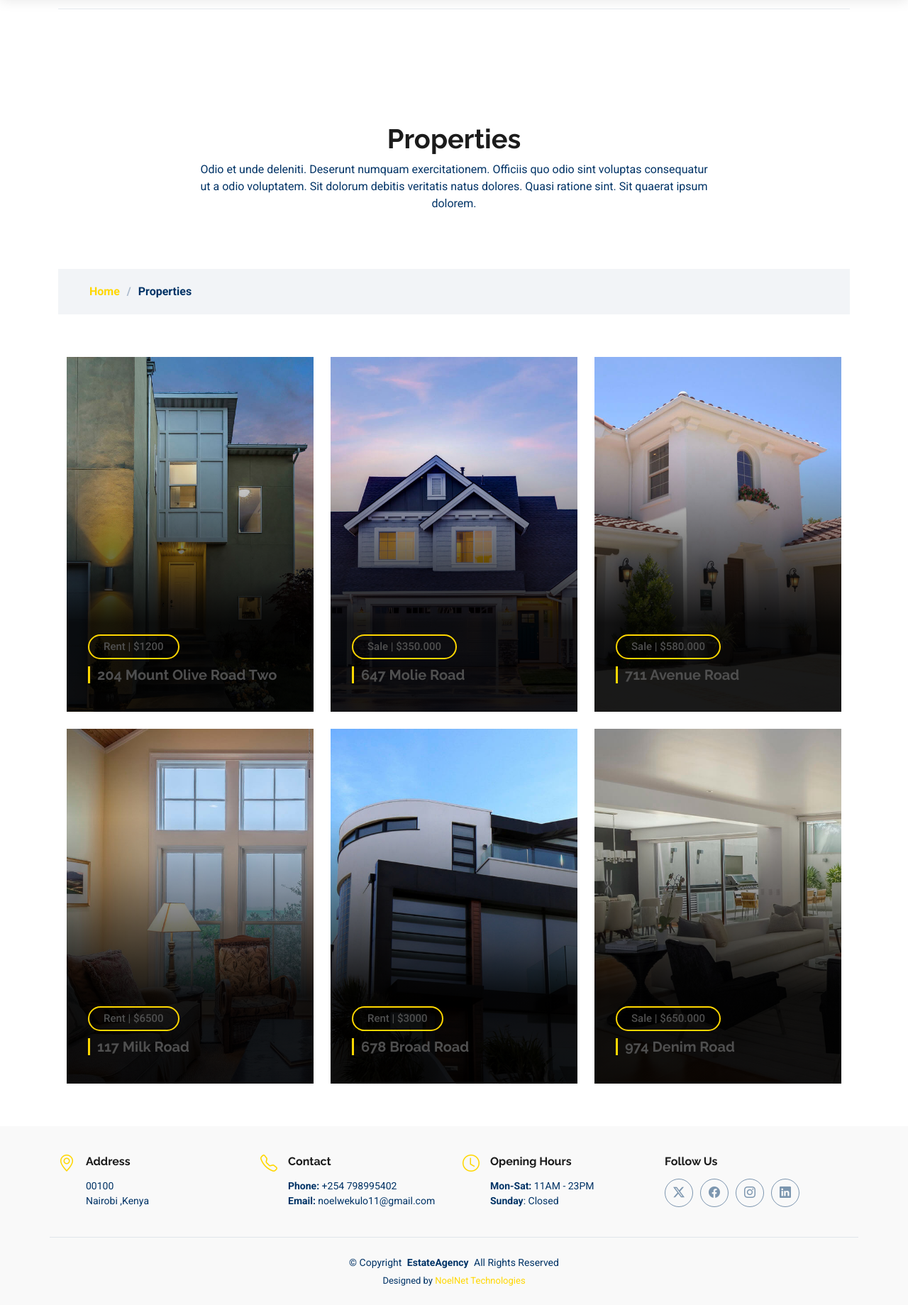
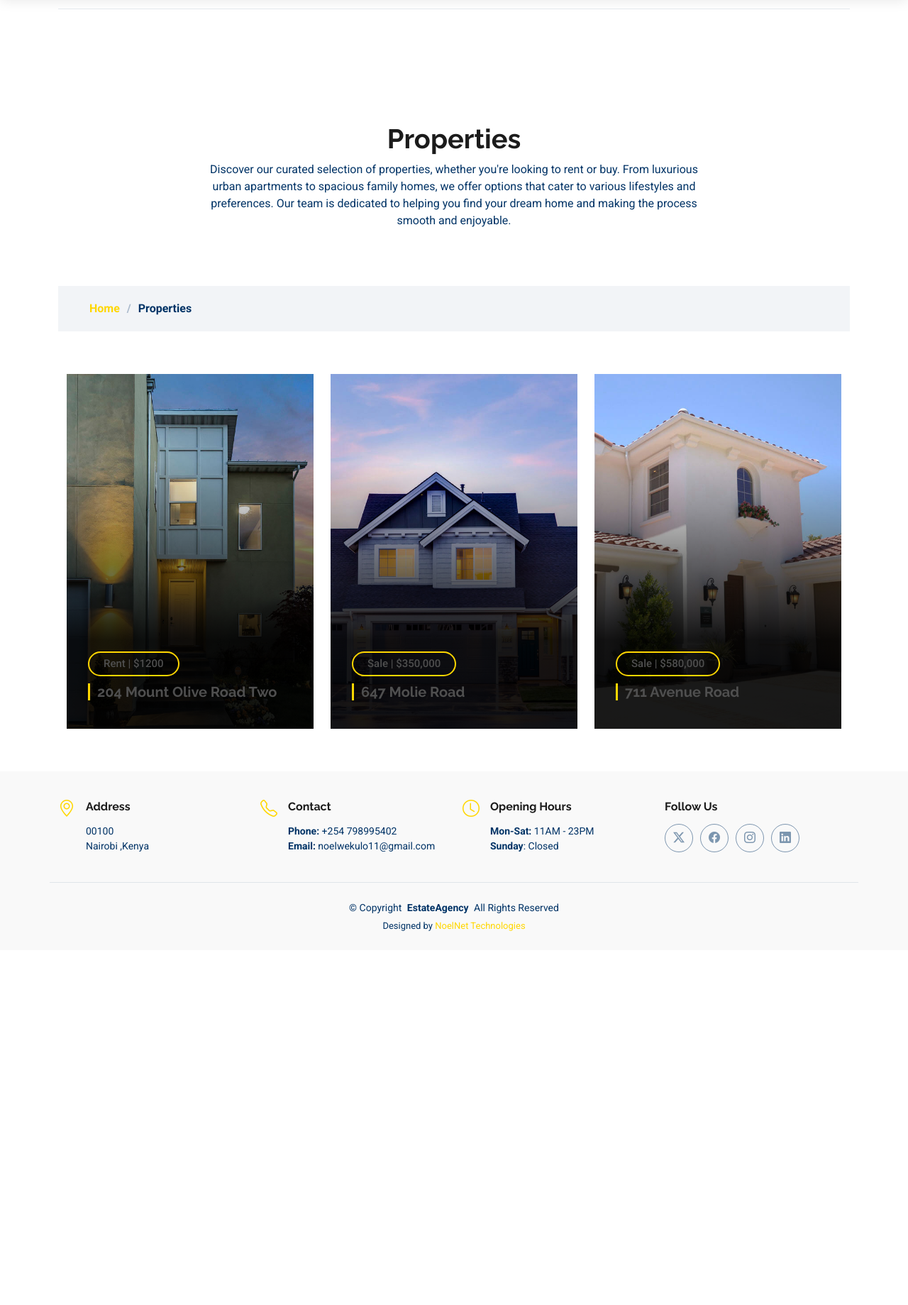
Before and after one commit to NoelWekulo/website-assignment, a Django app: page /properties/ in a window 1280 px wide. Shown: the part 84-1923 px from the top of the page at 71% size. After the commit the page ends 1396 px from the top, so only its background shows below. Run offline with Django 5.2, Linux system fonts and the light colour scheme; some libraries are stand-ins or nearby versions.

Commit message:
Update properties.html

```diff
--- a/agency/templates/properties.html
+++ b/agency/templates/properties.html
@@ -27,7 +27,7 @@
               <li><a href="#">Trending</a></li>
               <li><a href="#">Latest News</a></li>
               <li><a href="#">Interior Designs</a></li>
-              <li><a href="#">Home shows</a></li>
+              <li><a href="#">Home Shows</a></li>
             </ul>
           </li>
           <li><a href="{% url 'contact' %}">Contact</a></li>
@@ -47,7 +47,9 @@
           <div class="row d-flex justify-content-center text-center">
             <div class="col-lg-8">
               <h1>Properties</h1>
-              <p class="mb-0">Odio et unde deleniti. Deserunt numquam exercitationem. Officiis quo odio sint voluptas consequatur ut a odio voluptatem. Sit dolorum debitis veritatis natus dolores. Quasi ratione sint. Sit quaerat ipsum dolorem.</p>
+              <p class="mb-0">
+                Discover our curated selection of properties, whether you're looking to rent or buy. From luxurious urban apartments to spacious family homes, we offer options that cater to various lifestyles and preferences. Our team is dedicated to helping you find your dream home and making the process smooth and enjoyable.
+              </p>
             </div>
           </div>
         </div>
@@ -76,7 +78,7 @@
                 <span class="sale-rent">Rent | $1200</span>
                 <h3><a href="{% url 'propertysingle' %}" class="stretched-link">204 Mount Olive Road Two</a></h3>
                 <div class="card-content d-flex flex-column justify-content-center text-center">
-                  <div class="row propery-info">
+                  <div class="row property-info">
                     <div class="col">Area</div>
                     <div class="col">Beds</div>
                     <div class="col">Baths</div>
@@ -97,10 +99,10 @@
             <div class="card">
               <img src="{% static 'assets/img/properties/property-2.jpg' %}" alt="" class="img-fluid">
               <div class="card-body">
-                <span class="sale-rent">Sale | $350.000</span>
+                <span class="sale-rent">Sale | $350,000</span>
                 <h3><a href="{% url 'propertysingle' %}" class="stretched-link">647 Molie Road</a></h3>
                 <div class="card-content d-flex flex-column justify-content-center text-center">
-                  <div class="row propery-info">
+                  <div class="row property-info">
                     <div class="col">Area</div>
                     <div class="col">Beds</div>
                     <div class="col">Baths</div>
@@ -121,10 +123,10 @@
             <div class="card">
               <img src="{% static 'assets/img/properties/property-3.jpg' %}" alt="" class="img-fluid">
               <div class="card-body">
-                <span class="sale-rent">Sale | $580.000</span>
+                <span class="sale-rent">Sale | $580,000</span>
                 <h3><a href="{% url 'propertysingle' %}" class="stretched-link">711 Avenue Road</a></h3>
                 <div class="card-content d-flex flex-column justify-content-center text-center">
-                  <div class="row propery-info">
+                  <div class="row property-info">
                     <div class="col">Area</div>
                     <div class="col">Beds</div>
                     <div class="col">Baths</div>
@@ -141,77 +143,7 @@
             </div>
           </div><!-- End Property Item -->
 
-          <div class="col-xl-4 col-md-6" data-aos="fade-up" data-aos-delay="400">
-            <div class="card">
-              <img src="{% static 'assets/img/properties/property-4.jpg' %}" alt="" class="img-fluid">
-              <div class="card-body">
-                <span class="sale-rent">Rent | $6500</span>
-                <h3><a href="{% url 'propertysingle' %}" class="stretched-link">117 Milk Road</a></h3>
-                <div class="card-content d-flex flex-column justify-content-center text-center">
-                  <div class="row propery-info">
-                    <div class="col">Area</div>
-                    <div class="col">Beds</div>
-                    <div class="col">Baths</div>
-                    <div class="col">Garages</div>
-                  </div>
-                  <div class="row">
-                    <div class="col">340m2</div>
-                    <div class="col">5</div>
-                    <div class="col">2</div>
-                    <div class="col">1</div>
-                  </div>
-                </div>
-              </div>
-            </div>
-          </div><!-- End Property Item -->
-
-          <div class="col-xl-4 col-md-6" data-aos="fade-up" data-aos-delay="500">
-            <div class="card">
-              <img src="{% static 'assets/img/properties/property-5.jpg' %}" alt="" class="img-fluid">
-              <div class="card-body">
-                <span class="sale-rent">Rent | $3000</span>
-                <h3><a href="{% url 'propertysingle' %}" class="stretched-link">678 Broad Road</a></h3>
-                <div class="card-content d-flex flex-column justify-content-center text-center">
-                  <div class="row propery-info">
-                    <div class="col">Area</div>
-                    <div class="col">Beds</div>
-                    <div class="col">Baths</div>
-                    <div class="col">Garages</div>
-                  </div>
-                  <div class="row">
-                    <div class="col">340m2</div>
-                    <div class="col">5</div>
-                    <div class="col">2</div>
-                    <div class="col">1</div>
-                  </div>
-                </div>
-              </div>
-            </div>
-          </div><!-- End Property Item -->
-
-          <div class="col-xl-4 col-md-6" data-aos="fade-up" data-aos-delay="600">
-            <div class="card">
-              <img src="{% static 'assets/img/properties/property-6.jpg' %}" alt="" class="img-fluid">
-              <div class="card-body">
-                <span class="sale-rent">Sale | $650.000</span>
-                <h3><a href="{% url 'propertysingle' %}" class="stretched-link">974 Denim Road</a></h3>
-                <div class="card-content d-flex flex-column justify-content-center text-center">
-                  <div class="row propery-info">
-                    <div class="col">Area</div>
-                    <div class="col">Beds</div>
-                    <div class="col">Baths</div>
-                    <div class="col">Garages</div>
-                  </div>
-                  <div class="row">
-                    <div class="col">340m2</div>
-                    <div class="col">5</div>
-                    <div class="col">2</div>
-                    <div class="col">1</div>
-                  </div>
-                </div>
-              </div>
-            </div>
-          </div><!-- End Property Item -->
+          <!-- Repeat similar blocks for other properties as needed -->
 
         </div>
 
```
